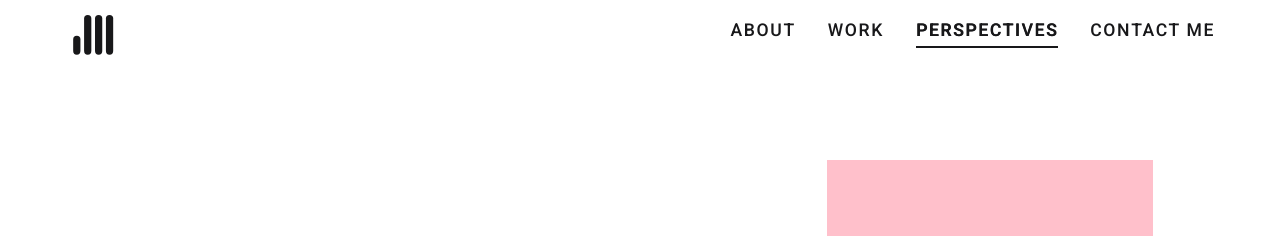
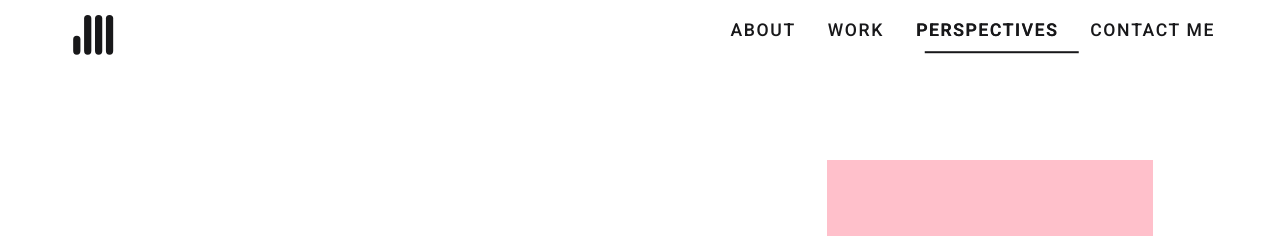
Before and after one commit to jmwii1981/portfolio_jekyll, a Jekyll site: the page built from perspectives.markdown, in a window 1280 px wide. Shown: the top 236 px of the page. Built offline with Jekyll 4.4.1, drawn with Linux system fonts in a browser that asks for light colours.

Commit message:
Updates styles and scripts for nav tabs

```diff
--- a/_sass/includes/_nav.scss
+++ b/_sass/includes/_nav.scss
@@ -11,6 +11,10 @@
     width: auto;
 }
 .nav {
+    --nav-underline-offset-x: 0;
+    --nav-underline-offset-y: 0;
+    --nav-underline-width: 0;
+
     align-items: center;
     display: flex;
     list-style: none;
@@ -35,6 +39,24 @@
 
     &:hover {
         scroll-snap-type: none;
+    }
+
+    &.has-sliding-underline::before {
+        background-color: var(--color-link-active);
+        content: "";
+        display: block;
+        height: 0.125rem;
+        position: absolute;
+            left: 0;
+            top: 0;
+        transform: translate(
+            var(--nav-underline-offset-x),
+            var(--nav-underline-offset-y)
+        );
+        transition:
+            transform 0.35s ease,
+            width 0.35s ease;
+        width: var(--nav-underline-width);
     }
 }
 
@@ -116,3 +138,13 @@
         display: block;
     }
 }
+
+.nav.has-sliding-underline {
+    .tab:after,
+    .tab.active:after,
+    &:hover .tab-container .tab.active:after,
+    &:hover .tab-container:hover .tab.active:after,
+    &:hover .tab-container:hover .tab:after {
+        display: none;
+    }
+}
--- a/scripts/initializeScripts.js
+++ b/scripts/initializeScripts.js
@@ -152,6 +152,51 @@
             window.addEventListener('scroll', requestHeaderUpdate, { passive: true });
         };
 
+        const initializeNavUnderline = () => {
+            const nav = document.querySelector('.nav');
+
+            if (!nav) return;
+
+            const links = Array.from(nav.querySelectorAll('.tab'));
+            const activeLink = nav.querySelector('.tab.active');
+            let currentLink = activeLink;
+
+            if (!links.length) return;
+
+            const setUnderline = (link) => {
+                if (!link) {
+                    nav.style.setProperty('--nav-underline-width', '0');
+                    return;
+                }
+
+                const navRect = nav.getBoundingClientRect();
+                const linkRect = link.getBoundingClientRect();
+                const tabRect = link.closest('.tab-container')?.getBoundingClientRect() || linkRect;
+                const underlineOffsetY = tabRect.bottom - navRect.top - 6;
+
+                nav.style.setProperty('--nav-underline-width', `${linkRect.width}px`);
+                nav.style.setProperty('--nav-underline-offset-x', `${linkRect.left - navRect.left}px`);
+                nav.style.setProperty('--nav-underline-offset-y', `${underlineOffsetY}px`);
+                currentLink = link;
+            };
+
+            nav.classList.add('has-sliding-underline');
+            setUnderline(currentLink);
+
+            links.forEach((link) => {
+                link.addEventListener('mouseenter', () => setUnderline(link));
+                link.addEventListener('focus', () => setUnderline(link));
+            });
+
+            nav.addEventListener('mouseleave', () => {
+                setUnderline(activeLink);
+            });
+
+            window.addEventListener('resize', () => {
+                setUnderline(currentLink);
+            });
+        };
+
         const initializeRecommendationCarousel = () => {
             const carousel = document.querySelector('.recommendation-list');
 
@@ -202,6 +247,7 @@
         initializeInquiryMailtoLinks();
         initializeConsentBanner();
         initializeScrollHeader();
+        initializeNavUnderline();
         initializeRecommendationCarousel();
 
         // WHAT PAGE ARE WE ON?
```
